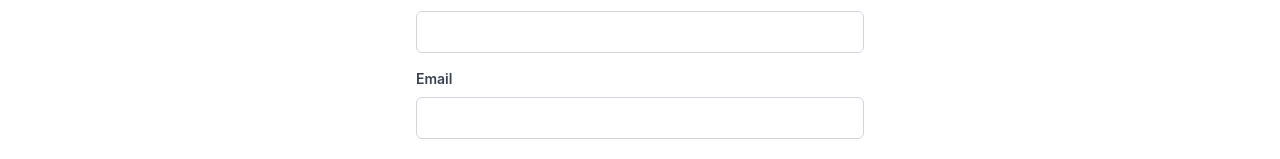
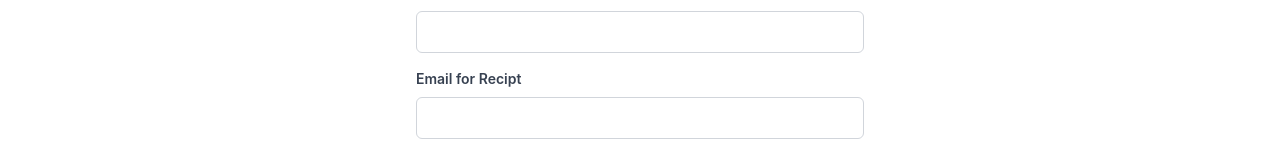
Before and after one commit to syrilj/ENSF480_FINAL_PROJECT, a React (Create React App) app in the folder flight_frontend/React-Routing/: page /payment in a window 1280 px wide. Shown: the part 376-535 px from the top of the page. Built offline with nearby package versions, Linux system fonts and the light colour scheme.

Commit message:
payment update

```diff
--- a/flight_frontend/React-Routing/src/component/Payment.js
+++ b/flight_frontend/React-Routing/src/component/Payment.js
@@ -131,7 +131,7 @@ const PaymentPage = () => {
 
           <div className="mb-4">
             <label htmlFor="email" className="block mb-2 text-sm font-semibold text-gray-700">
-              Email
+              Email for Recipt
             </label>
             <input
               type="email"
```
